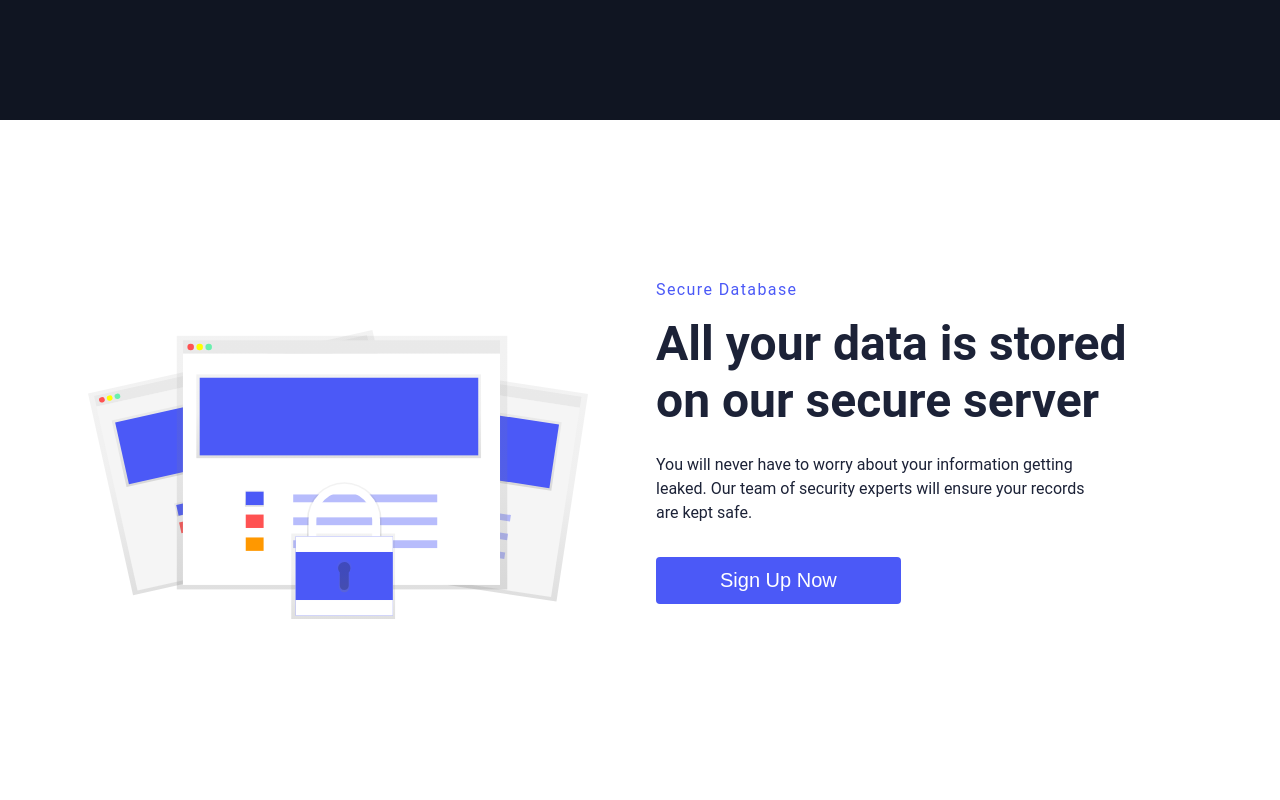
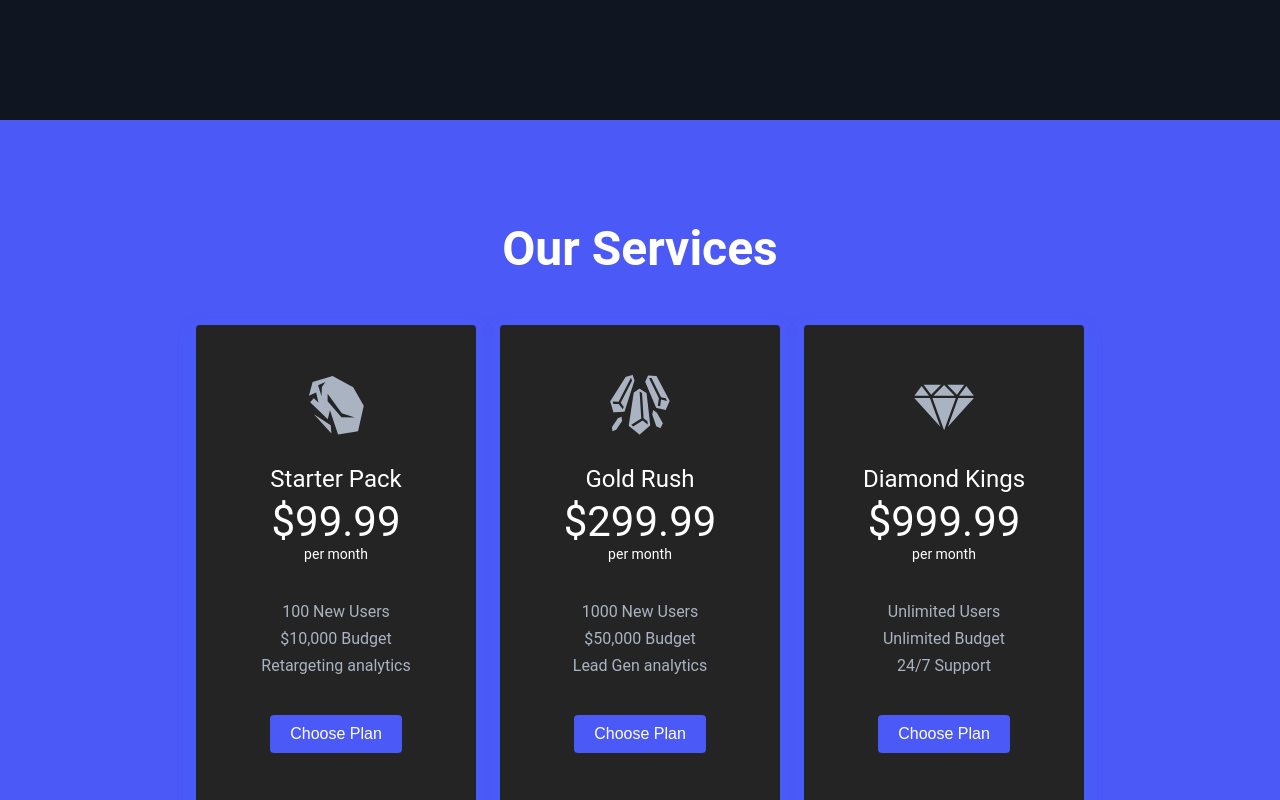
Before and after one commit to Vinicius-A-R/landingpage-1, a React (Create React App) app: page / in a window 1280 px wide. Shown: the part 2220-3020 px from the top of the page. Built offline with nearby package versions, Linux system fonts and the light colour scheme; the HTML template or start-up script is replaced by a standard one.

Commit message:
STYLED: pricing section

```diff
--- /dev/null
+++ b/src/components/Pricing/index.js
@@ -0,0 +1,84 @@
+import React from 'react';
+
+import { GiCrystalBars, GiCutDiamond, GiRock } from 'react-icons/gi';
+import { IconContext } from 'react-icons/lib';
+import { Button } from '../../styles/global';
+
+import {
+  PricingSection,
+  PricingWrapper,
+  PricingHeading,
+  PricingContainer,
+  PricingCard,
+  PricingCardInfo,
+  PricingCardIcon,
+  PricingCardPlan,
+  PricingCardCost,
+  PricingCardLength,
+  PricingCardFeatures,
+  PricingCardFeature,
+} from './styles';
+
+function Pricing() {
+  return (
+    <IconContext.Provider value={{ color: '#a9b3c1', size: 64 }}>
+      <PricingSection>
+        <PricingWrapper>
+          <PricingHeading>Our Services</PricingHeading>
+          <PricingContainer>
+            <PricingCard to="/signup">
+              <PricingCardInfo>
+                <PricingCardIcon>
+                  <GiRock />
+                </PricingCardIcon>
+                <PricingCardPlan>Starter Pack</PricingCardPlan>
+                <PricingCardCost>$99.99</PricingCardCost>
+                <PricingCardLength>per month</PricingCardLength>
+                <PricingCardFeatures>
+                  <PricingCardFeature>100 New Users</PricingCardFeature>
+                  <PricingCardFeature>$10,000 Budget</PricingCardFeature>
+                  <PricingCardFeature>Retargeting analytics</PricingCardFeature>
+                </PricingCardFeatures>
+                <Button primary>Choose Plan</Button>
+              </PricingCardInfo>
+            </PricingCard>
+            <PricingCard to="/signup">
+              <PricingCardInfo>
+                <PricingCardIcon>
+                  <GiCrystalBars />
+                </PricingCardIcon>
+                <PricingCardPlan>Gold Rush</PricingCardPlan>
+                <PricingCardCost>$299.99</PricingCardCost>
+                <PricingCardLength>per month</PricingCardLength>
+                <PricingCardFeatures>
+                  <PricingCardFeature>1000 New Users</PricingCardFeature>
+                  <PricingCardFeature>$50,000 Budget</PricingCardFeature>
+                  <PricingCardFeature>Lead Gen analytics</PricingCardFeature>
+                </PricingCardFeatures>
+                <Button primary>Choose Plan</Button>
+              </PricingCardInfo>
+            </PricingCard>
+            <PricingCard to="/signup">
+              <PricingCardInfo>
+                <PricingCardIcon>
+                  <GiCutDiamond />
+                </PricingCardIcon>
+                <PricingCardPlan>Diamond Kings</PricingCardPlan>
+                <PricingCardCost>$999.99</PricingCardCost>
+                <PricingCardLength>per month</PricingCardLength>
+                <PricingCardFeatures>
+                  <PricingCardFeature>Unlimited Users</PricingCardFeature>
+                  <PricingCardFeature>Unlimited Budget</PricingCardFeature>
+                  <PricingCardFeature>24/7 Support</PricingCardFeature>
+                </PricingCardFeatures>
+                <Button primary>Choose Plan</Button>
+              </PricingCardInfo>
+            </PricingCard>
+          </PricingContainer>
+        </PricingWrapper>
+      </PricingSection>
+    </IconContext.Provider>
+  );
+}
+
+export default Pricing;
--- /dev/null
+++ b/src/components/Pricing/styles.js
@@ -0,0 +1,113 @@
+import styled from 'styled-components';
+import { Link } from 'react-router-dom';
+
+export const PricingSection = styled.div`
+  display: flex;
+  flex-direction: column;
+  justify-content: center;
+
+  padding: 100px 0 160px;
+  background-color: #4b59f7;
+`;
+
+export const PricingWrapper = styled.div`
+  display: flex;
+  flex-direction: column;
+  align-items: center;
+  margin: 0 auto;
+
+  @media screen and (max-width: 960px) {
+    display: flex;
+    flex-direction: column;
+    align-items: center;
+
+    margin: 0 30px;
+  }
+`;
+
+export const PricingHeading = styled.h1`
+  color: #fff;
+  font-size: 48px;
+  margin-bottom: 24px;
+`;
+
+export const PricingContainer = styled.div`
+  display: flex;
+  align-items: center;
+  justify-content: center;
+
+  @media screen and (max-width: 960px) {
+    display: flex;
+    flex-direction: column;
+    align-items: center;
+    justify-content: center;
+
+    width: 100%;
+  }
+`;
+
+export const PricingCard = styled(Link)`
+  width: 280px;
+  height: 500px;
+
+  color: #fff;
+  text-decoration: none;
+  border-radius: 4px;
+  background-color: #242424;
+  box-shadow: 0 6px 20px rgba(56, 125, 255, 0.2);
+
+  &:nth-child(2) {
+    margin: 24px;
+  }
+
+  &:hover {
+    color: #1c2237;
+    transform: scale(1.1);
+    transition: all 0.3s ease-out;
+  }
+
+  @media screen and (max-width: 960px) {
+    width: 90%;
+  }
+`;
+
+export const PricingCardInfo = styled.div`
+  display: flex;
+  flex-direction: column;
+  align-items: center;
+
+  color: #fff;
+  height: 500px;
+  padding: 24px;
+`;
+
+export const PricingCardIcon = styled.div`
+  margin: 24px 0;
+`;
+
+export const PricingCardPlan = styled.div`
+  font-size: 24px;
+  margin-bottom: 4px;
+`;
+
+export const PricingCardCost = styled.div`
+  font-size: 42px;
+`;
+
+export const PricingCardLength = styled.div`
+  font-size: 14px;
+  margin-bottom: 24px;
+`;
+
+export const PricingCardFeatures = styled.ul`
+  display: flex;
+  flex-direction: column;
+  align-items: center;
+
+  color: #a9b3c1;
+  margin: 16px 0 32px;
+`;
+
+export const PricingCardFeature = styled.li`
+  margin-bottom: 8px;
+`;
--- a/src/components/index.js
+++ b/src/components/index.js
@@ -1,3 +1,4 @@
 export { default as Navbar } from './Navbar';
 export { default as InfoSection } from './InfoSection';
+export { default as Pricing } from './Pricing';
 export { default as Footer } from './Footer';
--- a/src/pages/Homepage/index.js
+++ b/src/pages/Homepage/index.js
@@ -2,7 +2,7 @@
 
 // import { Container } from './styles';
 import { homeObjOne, homeObjTwo, homeObjThree, homeObjFour } from './Data';
-import { InfoSection } from '../../components';
+import { InfoSection, Pricing } from '../../components';
 
 function Homepage() {
   return (
@@ -10,6 +10,7 @@
       <InfoSection {...homeObjOne} />
       <InfoSection {...homeObjThree} />
       <InfoSection {...homeObjTwo} />
+      <Pricing />
       <InfoSection {...homeObjFour} />
     </div>
   );
```
